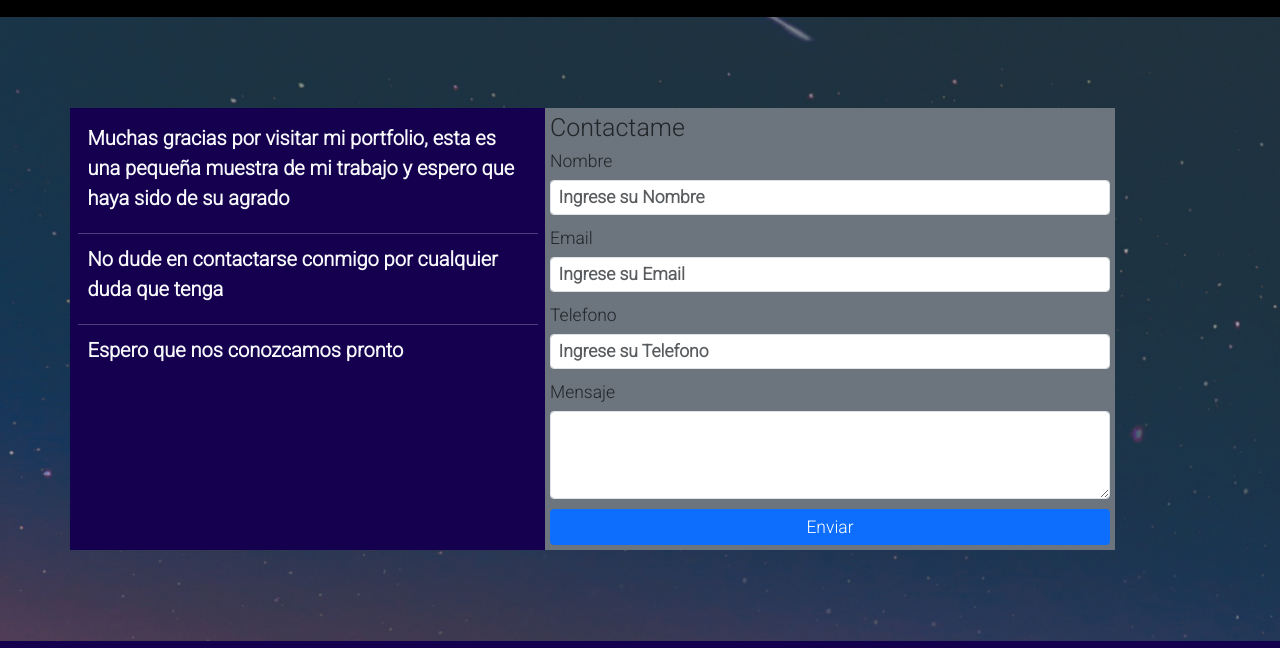
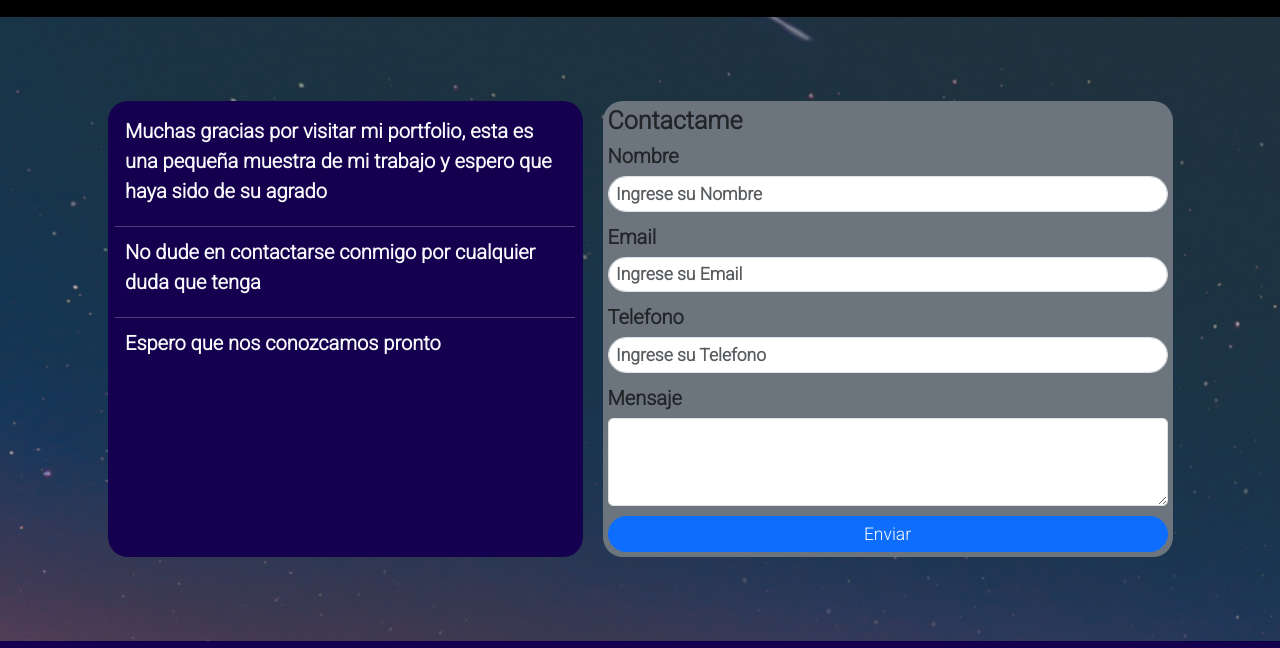
Before and after one commit to bryffo/bryffo-portfolio, a website: page pages/contacto.html in a window 1280 px wide. Shown: the part 69-717 px from the top of the page. Drawn offline with nearby package versions, Linux system fonts and the light colour scheme.

Commit message:
redondedo bordes en seccion de contacto y agrego dos testimonios mas para asegurarme un 10 en la nota final

```diff
--- a/pages/contacto.html
+++ b/pages/contacto.html
@@ -47,8 +47,8 @@
 
         <main>
             <div class="container h-100 d-flex justify-content-center align-items-center ">
-                <div class="row">
-                    <div class="col-md-5 P-2 text-light">
+                <div class="row d-flex justify-content-center">
+                    <div class="col-md-5 P-2 text-light rounded-5">
                         <div class="mt-4">
                             <div class="d-flex fs-2 fw-bold px-3">
                                 <p>Muchas gracias por visitar mi portfolio, esta es una pequeña muestra de mi trabajo y
@@ -64,28 +64,28 @@
                             </div>
                         </div>
                     </div>
-                    <div class="col-md-6 p-2 bg-secondary bg-opacity-60">
-                        <h1>Contactame</h1>
+                    <div class="col-md-6 p-2 bg-secondary bg-opacity-60 rounded-5">
+                        <h1 class="fs-1 fw-bold">Contactame</h1>
                         <div class="mb-3 fs-3">
-                            <label for="Nombre" class="form-label">Nombre</label>
-                            <input type="text" class="form-control fs-3 fw-bolder" id="Nombre"
+                            <label for="Nombre" class="form-label fs-2 fw-bold">Nombre</label>
+                            <input type="text" class="form-control fs-3 fw-bolder rounded-5" id="Nombre"
                                 placeholder="Ingrese su Nombre">
                         </div>
                         <div class="mb-3 fs-3">
-                            <label for="Email" class="form-label">Email</label>
-                            <input type="text" class="form-control fs-3 fw-bolder" id="Email"
+                            <label for="Email" class="form-label fs-2 fw-bold">Email</label>
+                            <input type="text" class="form-control fs-3 fw-bolder rounded-5" id="Email"
                                 placeholder="Ingrese su Email">
                         </div>
                         <div class="mb-3 fs-3">
-                            <label for="Telefono" class="form-label">Telefono</label>
-                            <input type="text" class="form-control fs-3 fw-bolder" id="Telefono"
+                            <label for="Telefono" class="form-label fs-2 fw-bold">Telefono</label>
+                            <input type="text" class="form-control fs-3 fw-bolder rounded-5" id="Telefono"
                                 placeholder="Ingrese su Telefono">
                         </div>
                         <div class="mb-3 fs-3">
-                            <label for="Mensaje" class="form-label">Mensaje</label>
-                            <textarea class="form-control fs-3 fw-bolder" id="Mensaje" rows="3"></textarea>
+                            <label for="Mensaje" class="form-label fs-2 fw-bold">Mensaje</label>
+                            <textarea class="form-control fs-3 fw-bolder rounded-3" id="Mensaje" rows="3"></textarea>
                         </div>
-                        <button class="btn btn-primary w-100 fs-3">Enviar</button>
+                        <button class="btn btn-primary w-100 fs-3 rounded-5">Enviar</button>
                     </div>
 
                 </div>
--- a/scss/components/_bootstrap.scss
+++ b/scss/components/_bootstrap.scss
@@ -1,3 +1,12 @@
-.col-md-5{
-    background-color: #150050;
+
+.row{
+
+    .col-md-5{
+        margin-top: 1rem;
+        background-color: #150050;
+    }
+    .col-md-6{
+        margin-top: 2rem;
+        margin-bottom: 1rem;
+    }
 }
--- a/scss/layout/_main-proyectos.scss
+++ b/scss/layout/_main-proyectos.scss
@@ -9,15 +9,19 @@
     h2{
         @include grid-order(1,1,2,13);
         @include text(2rem,bold,#fff,center,none);
+        margin: 1rem;
     }
     p{
         @include grid-order(2,1,3,13);
         @include text(1.5rem,bold,#fff,center,none);
+        margin: 1rem;
+
     }
     img{
         @include grid-order(3,1,5,13);
         justify-self: center;
         width: 25rem;
+        border-radius: 1rem;
     }
 }
 
@@ -27,14 +31,20 @@
     h2{
         @include grid-order(1,1,2,12);
         @include text(2rem,bold,#fff,center,none);
+        margin: 1rem;
+
     }
     p{
         @include grid-order(2,1,3,12);
         @include text(1.5rem,bold,#fff,center,none);
+        margin: 1rem;
+
     }
     img{
         @include grid-order(3,1,5,12);
         width: 25rem;
-        justify-self: center
+        justify-self: center;
+        border-radius: 1rem;
+
     }
 }
--- a/scss/layout/_media768.scss
+++ b/scss/layout/_media768.scss
@@ -95,6 +95,17 @@
         }
     }
 
+    .row{
+        .col-md-5{
+            margin-top: 0;
+        }
+        .col-md-6{
+            margin-top: 0;
+            margin-bottom: 0;
+            margin-left: 2rem;
+        }
+    }
+
     .redes-sociales{
         li{
             a{
```
Also changed, not shown: pages/comentarios.html (+28 -0 lines), assets/imgs/cara-4.png (added), assets/imgs/cara-5.png (added), css/style.css, 1 other file.
